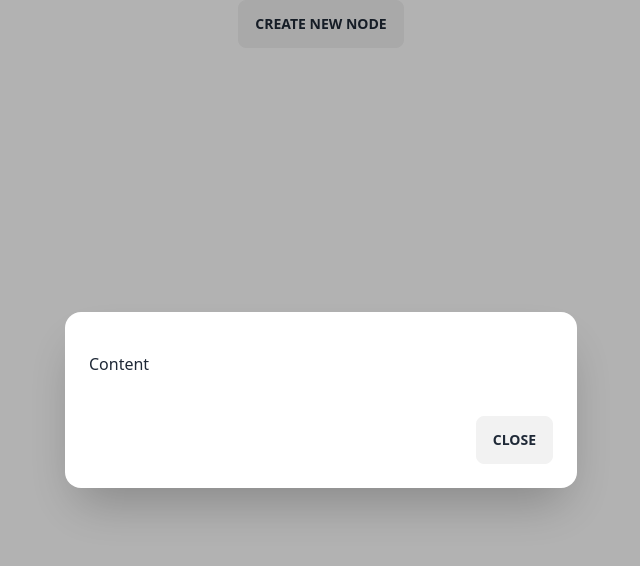
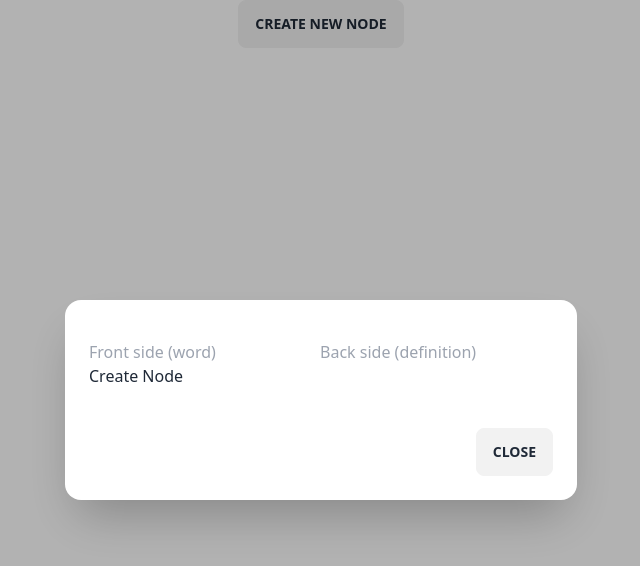
Before and after one commit to koljapluemer/compass-vocab, a Vue app: page / in a window 1280 px wide. Both pictures are taken after a click on the button "CREATE NEW NODE". Shown: the top 566 px of the page, without its empty margins (319-959 px from the left). Built offline with nearby package versions, Linux system fonts and the light colour scheme.

Commit message:
improve modal

```diff
--- a/src/components/Graph.vue
+++ b/src/components/Graph.vue
@@ -26,4 +26,11 @@ const props = defineProps<{
   nodes: Node[];
   relationships: Relationship[];
 }>();
+
+const handleNodeCreated = (newNode: Node) => {
+  // Add the new node to the list of nodes
+  nodes.value.push(newNode);
+
+  // Perform any other necessary actions, such as updating relationships
+};
 </script>
--- a/src/components/NodeCreator.vue
+++ b/src/components/NodeCreator.vue
@@ -9,6 +9,8 @@
 <script setup lang="ts">
 import { ref } from 'vue';
 import { Node } from '@/types/Node';
+
+const emit = defineEmits(['node-created']);
 
 const front = ref('');
 const back = ref('');
--- a/src/components/NodeCreatorModal.vue
+++ b/src/components/NodeCreatorModal.vue
@@ -3,7 +3,9 @@
 
   <div class="modal" :class="{ 'modal-open': showModal }">
     <div class="modal-box">
-      <p class="py-4">Content</p>
+      <p class="py-4">
+        <NodeCreator />
+      </p>
       <div class="modal-action">
         <button class="btn" @click="toggleModal">Close</button>
       </div>
@@ -13,6 +15,7 @@
 
 <script lang="ts" setup>
 import { ref } from "vue";
+import NodeCreator from "./NodeCreator.vue";
 
 const showModal = ref(false);
 
```
